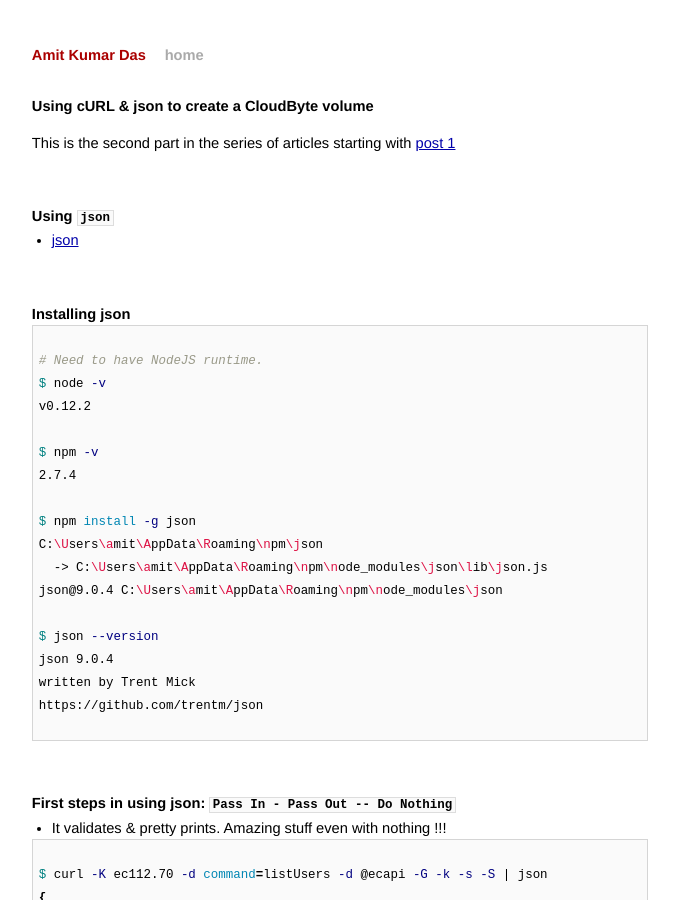
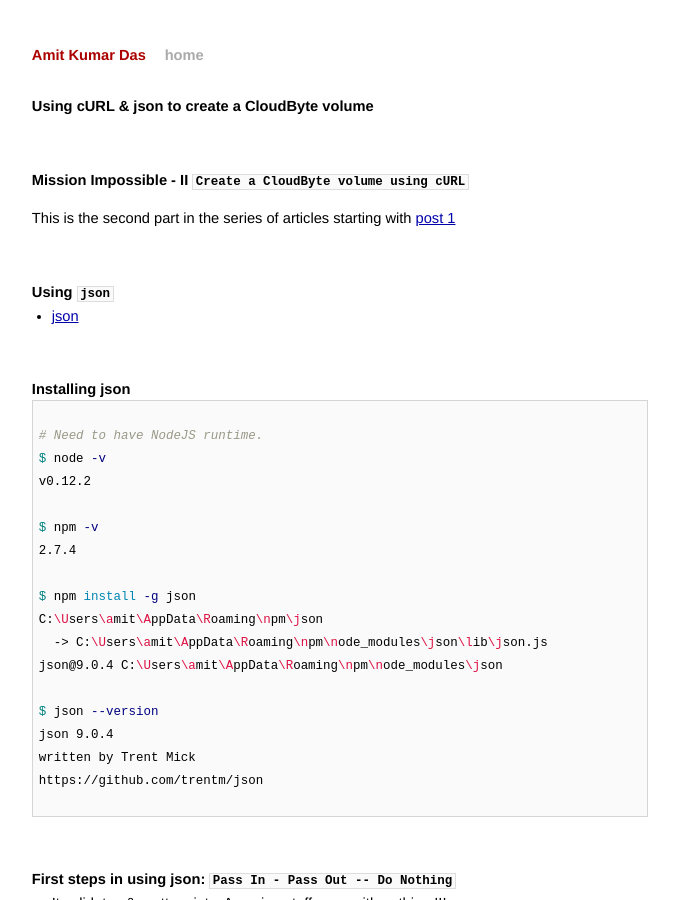
Before and after one commit to AmitKumarDas/amitkumardas.github.io, a Jekyll site: the page built from _posts/2016-07-02-using-curl-and-json-to-create-a-cloudbyte-volume.md, in a window 1280 px wide and 900 px high. Shown: the whole window, without its empty margins (300-979 px from the left). Built offline with Jekyll 4.4.1, drawn with Linux system fonts in a browser that asks for light colours.

Commit message:
Update 2016-07-02-using-curl-and-json-to-create-a-cloudbyte-volume.md

````diff
--- a/_posts/2016-07-02-using-curl-and-json-to-create-a-cloudbyte-volume.md
+++ b/_posts/2016-07-02-using-curl-and-json-to-create-a-cloudbyte-volume.md
@@ -4,6 +4,10 @@ title: Using cURL & json to create a CloudByte volume
 ---
 
 # Using cURL & json to create a CloudByte volume
+
+<br>
+
+## Mission Impossible - II ```Create a CloudByte volume using cURL```
 
 > This is the second part in the series of articles starting with
 > [post 1](https://amitkumardas.github.io/2016/07/01/using-curl-as-rest-client-to-cloudbyte-elasticenter.html)
````
